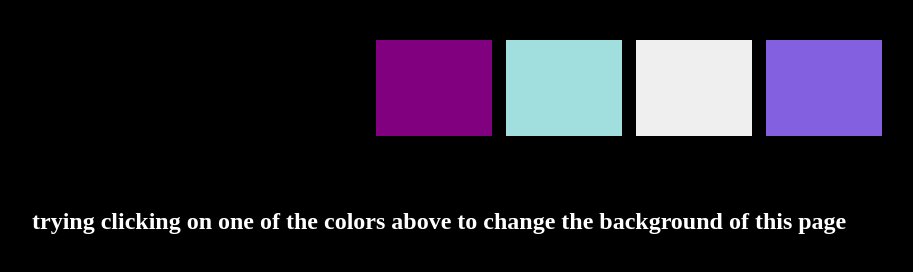
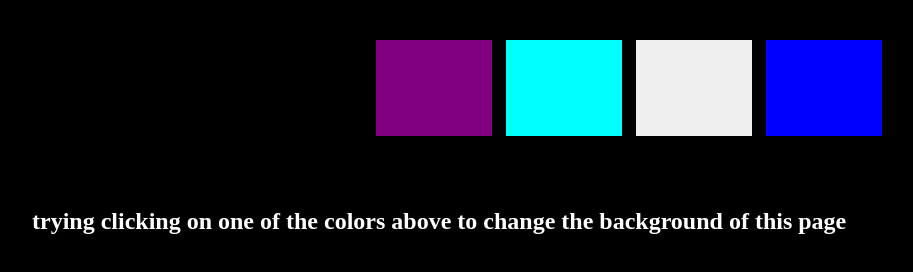
Before and after one commit to Atulchaurasiya-36/project4, a plain HTML site: page index.html in a window 1280 px wide. Shown: the part 60-332 px from the top of the page, without its empty margins (16-929 px from the left). Drawn offline with Linux system fonts and the light colour scheme.

Commit message:
Update style.css

```diff
--- a/style.css
+++ b/style.css
@@ -21,13 +21,13 @@ body{
     background-color: purple;
 }
 #aqua{
-    background-color: rgb(161, 222, 222);
+    background-color: aqua;
 }
 #maroon{
-    background-color: rgb(230, 156, 156);
+    background-color: pink;
 }
 #blue{
-    background-color: rgb(130, 96, 224);
+    background-color: blue;
 }
 h1{
     text-align: center;
```
